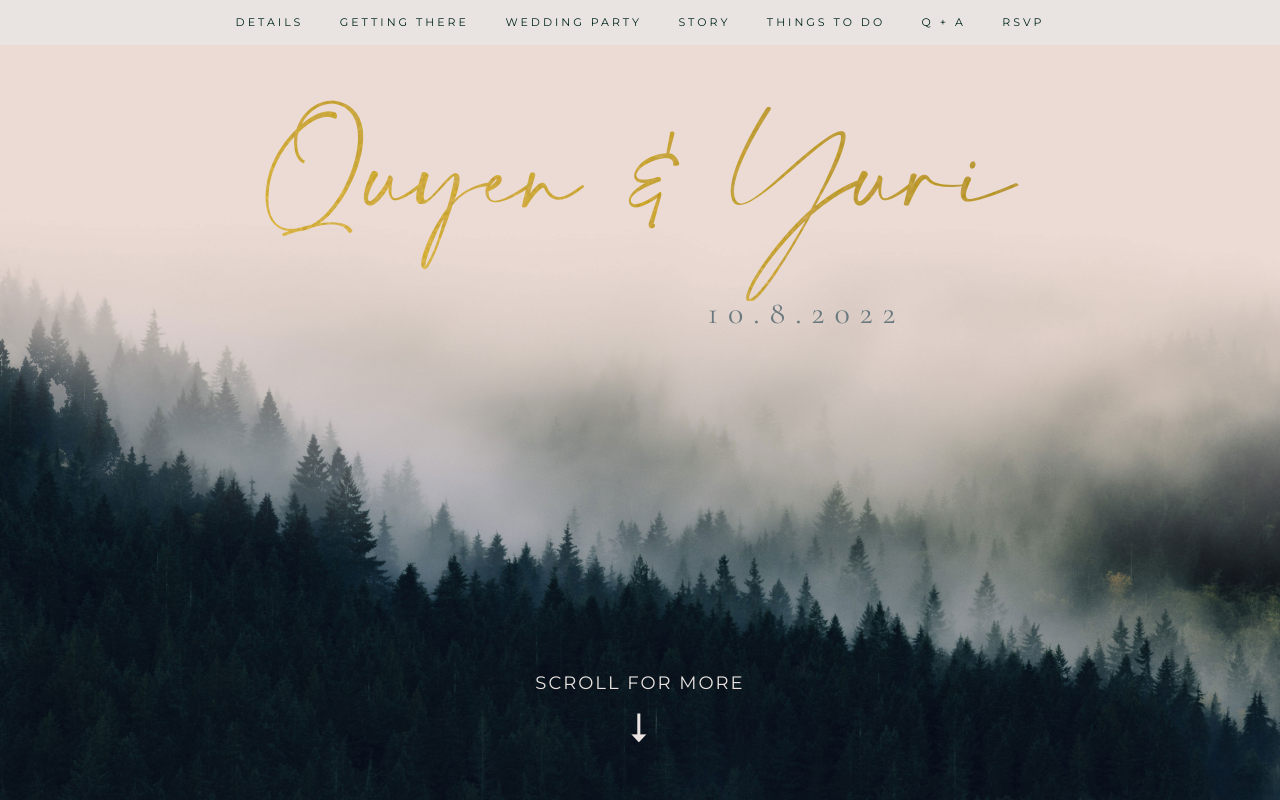
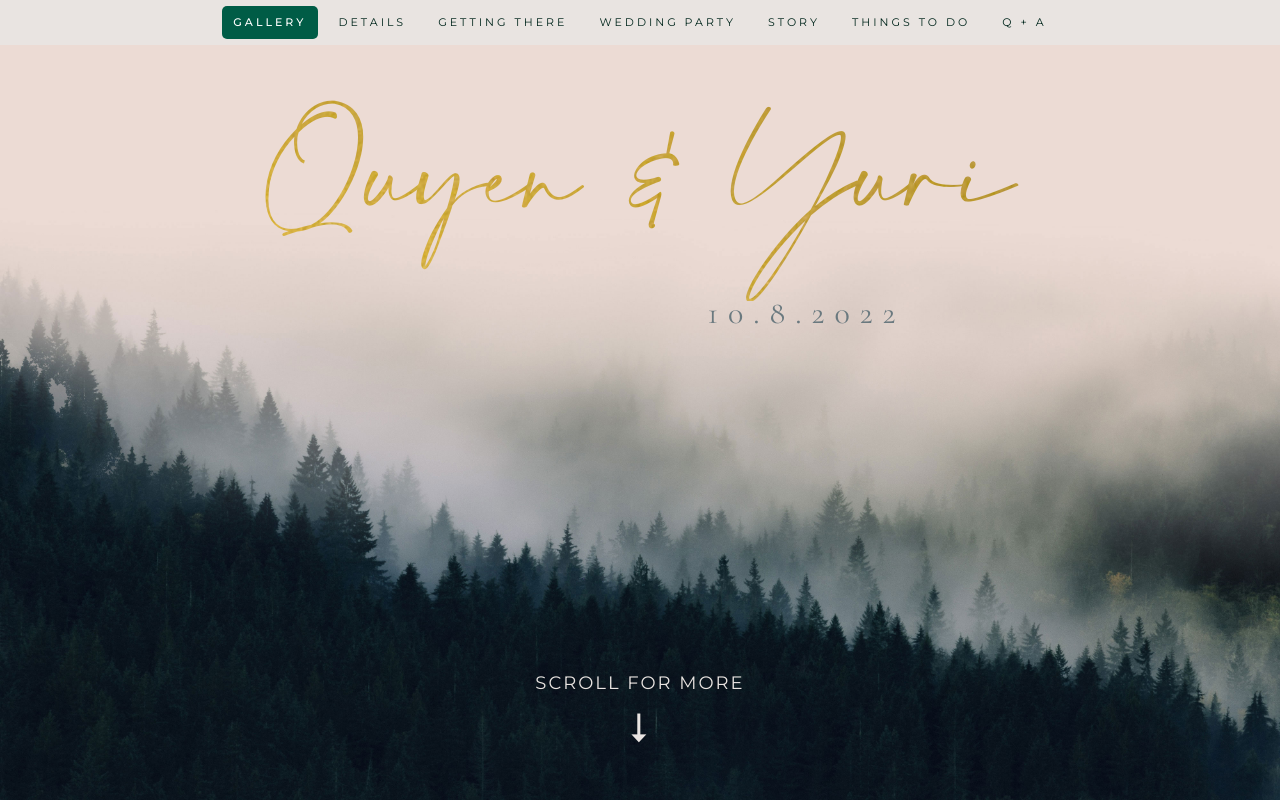
Before and after one commit to quyen-tong/quyen-and-yuri-wedding, a plain HTML site: page index.html in a window 1280 px wide. Shown: the top 800 px of the page. Drawn offline with nearby package versions, Linux system fonts and the light colour scheme; a web font is replaced by a local one.

Commit message:
Update index.html

```diff
--- a/index.html
+++ b/index.html
@@ -471,6 +471,9 @@
 					<div class="row justify-content-center">
 						<div class="col-md-11 col-md-9 col-xl-8">
 							<ul class="nav flex-md-row flex-column justify-content-around" style="padding: 6px 0;">
+								<li class="nav-item white-text" style="background-color: #005C46;border-radius: 5px;">
+									<a class="nav-link white-text wt-500" href="gallery.html">Gallery</a>
+								</li>
 								<li class="nav-item">
 									<a class="nav-link" href="#details">Details</a>
 								</li>
@@ -489,9 +492,10 @@
 								<li class="nav-item">
 									<a class="nav-link" href="#faq">Q + A</a>
 								</li>
-								<li class="nav-item">
+								<!--<li class="nav-item">
 									<a class="nav-link" href="#rsvp">RSVP</a>
-								</li>
+								</li>-->
+
 							</ul>
 						</div>
 					</div>
@@ -508,7 +512,13 @@
 						<p class="text-center allcaps wt-400 scroll" style="">scroll for more<br><span style="font-size:40px;">&#11107;</span></p>
 					</div>
 				</div>
+
 			</div>
+			<!--<div class="container w100">
+		<div class="d-flex justify-content-center">
+			<a href="https://goo.gl/maps/XtgqRxmb6tA3xd6f7" target="_blank"><button class="wt-600">Photo Gallery</button></a>
+		</div>
+		</div>-->
 		</section>
 		<!-- Details -->
 		<section id="details">
```
